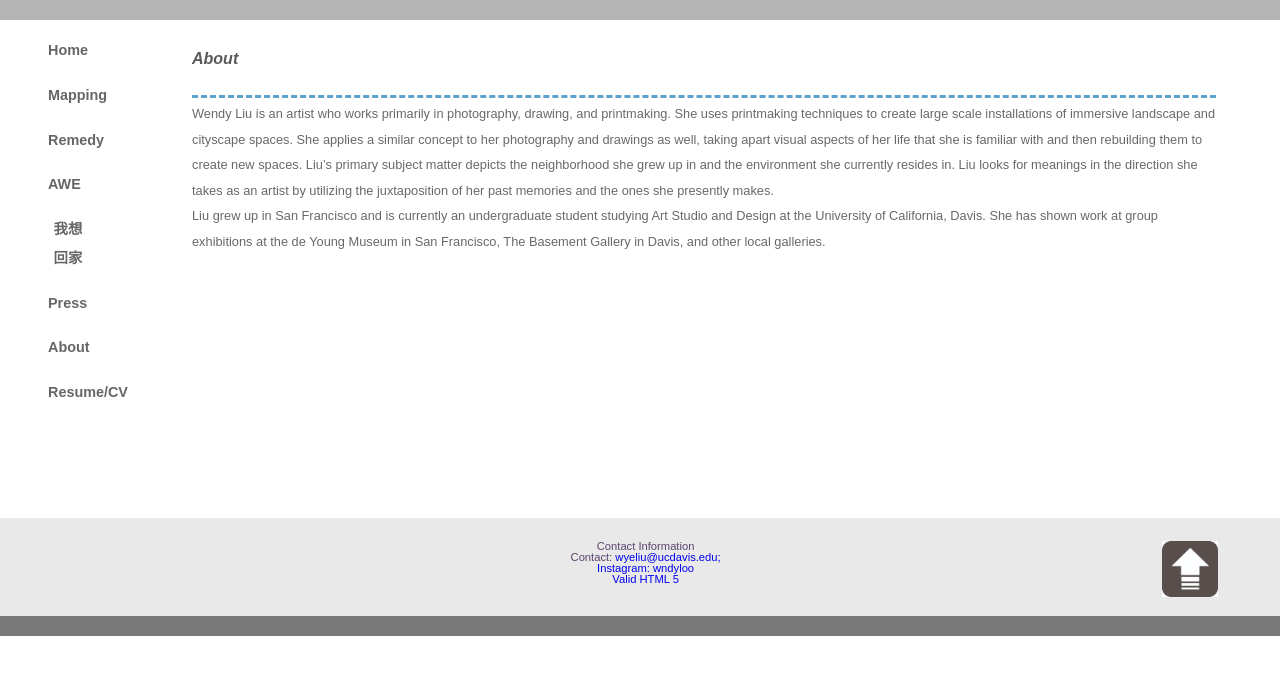
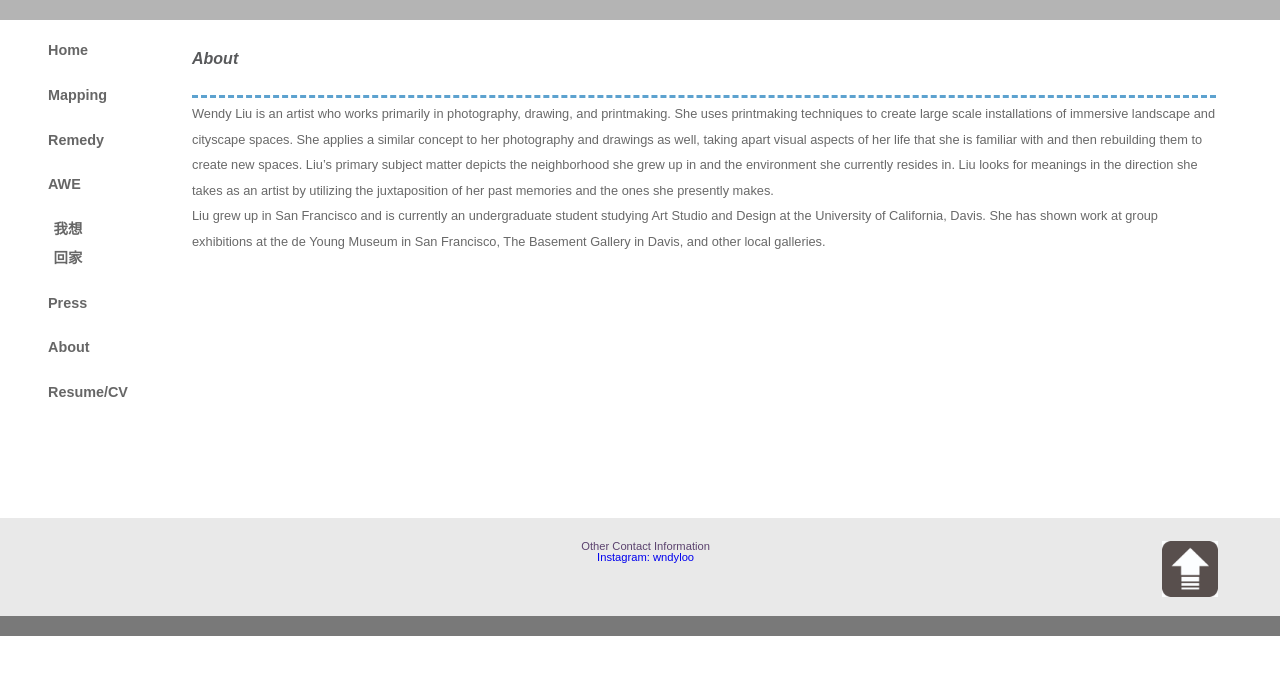
Before and after one commit to wendyyeliu/portfolioone, a plain HTML site: page about.html in a window 1280 px wide. Drawn offline with Linux system fonts and the light colour scheme.

Commit message:
text changes

```diff
--- a/about.html
+++ b/about.html
@@ -60,17 +60,15 @@
   </a>
     </p>
 
+<ul>
+
+    <li>Other Contact Information</li>
 
 
-    <li>Contact Information</li>
-
-    <li>Contact: <a href="mailto:&#119;&#121;&#101;&#108;&#105;&#117;&#064;&#117;&#099;&#100;&#097;&#118;&#105;&#115;&#046;&#101;&#100;&#117;">&#119;&#121;&#101;&#108;&#105;&#117;&#064;&#117;&#099;&#100;&#097;&#118;&#105;&#115;&#046;&#101;&#100;&#117;;</a>
-    </li>
     <li>
       <a href="https://www.instagram.com/wndyloo/?hl=en">Instagram: wndyloo</a>
     </li>
-    <li><a href="http://validator.w3.org/check?uri=referer">Valid HTML 5</a></li>
-
+</ul>
 
   </footer>
 
```
Also changed, not shown: awe.html (+3 -4 lines), iwanttogohome.html (+5 -6 lines), mapping.html (+3 -4 lines), press.html (+3 -4 lines), remedy.html (+3 -4 lines), resumecv.html (+3 -4 lines).
